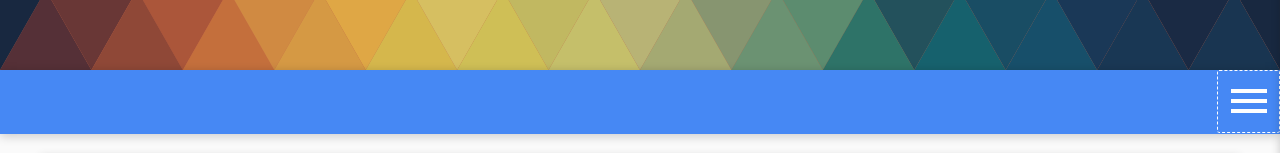
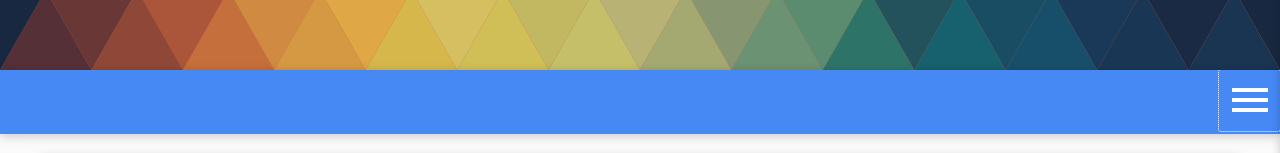
Before and after one commit to shgysk8zer0/core-css, a website: page index.html in a window 1280 px wide. Both pictures are taken after a click on the button "Toggle Sidebar". Shown: the part 330-483 px from the top of the page. Drawn offline with Linux system fonts and the light colour scheme; a web font is replaced by a local one.

Commit message:
Use `outline-*` for focus / accessibility
Some are still retaining their old outlines, but this is better.

```diff
--- a/element.css
+++ b/element.css
@@ -143,8 +143,11 @@ button:active, [role="button"]:active, [role="button"].active {
 	border: var(--button-active-border, var(--button-border, 0.2rem inset black));
 }
 
-button:focus, [role="button"]:focus, .btn:focus, summary:focus, [tabindex]:focus {
-	border: var(--focus-border-width, 1px) var(--focus-border-style, dashed) var(--focus-border-color, currentColor);
+button:focus, [role="button"]:focus, .btn:focus, summary:focus, input:focus,
+select:focus, textarea:focus, .input:focus, [tabindex]:focus {
+	outline-width: var(--focus-outline-width, 1px);
+	outline-style: var(--focus-outline-style, dotted);
+	outline-color: var(--focus-outline-color, currentColor);
 }
 
 details > summary {
```
